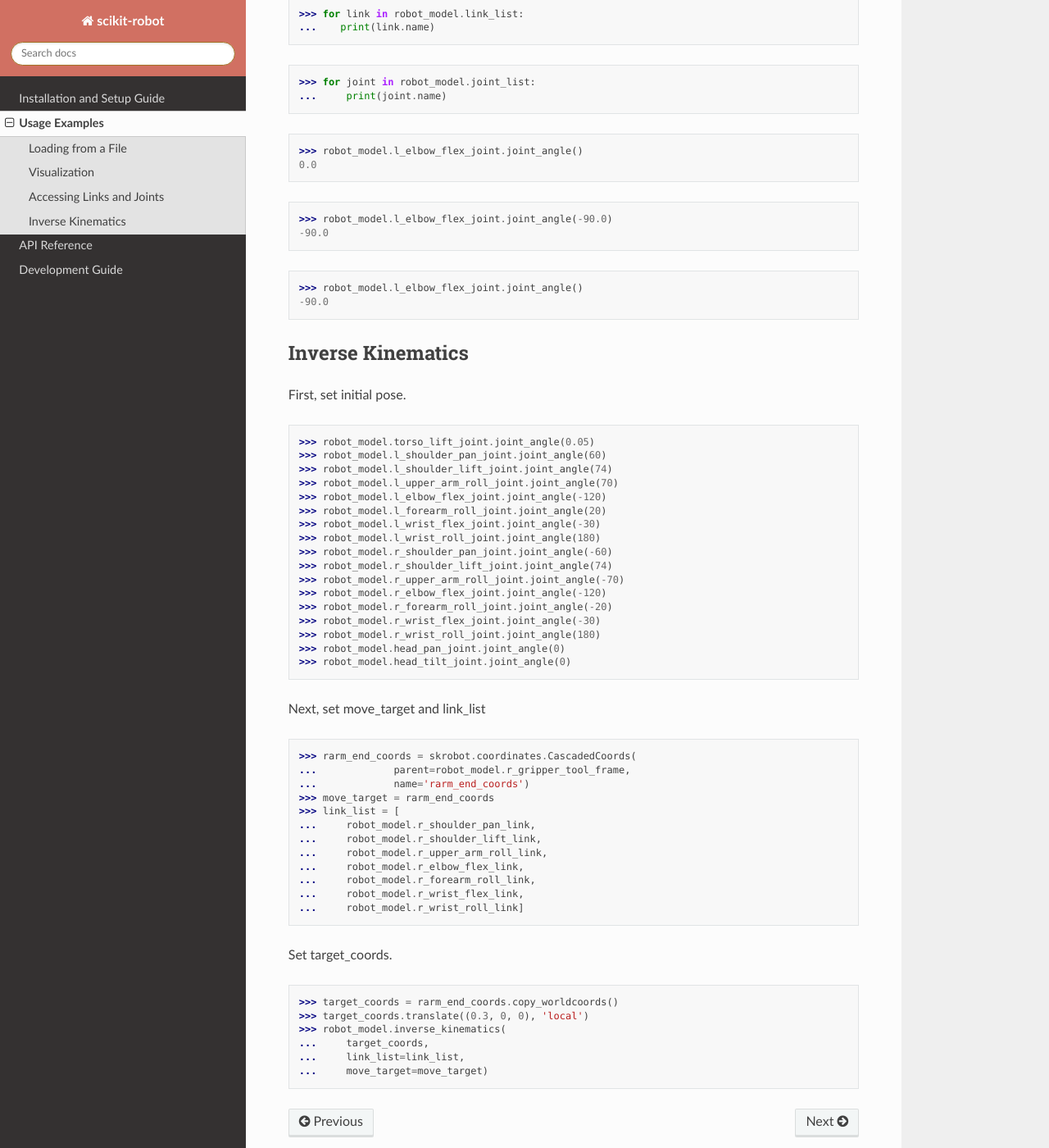
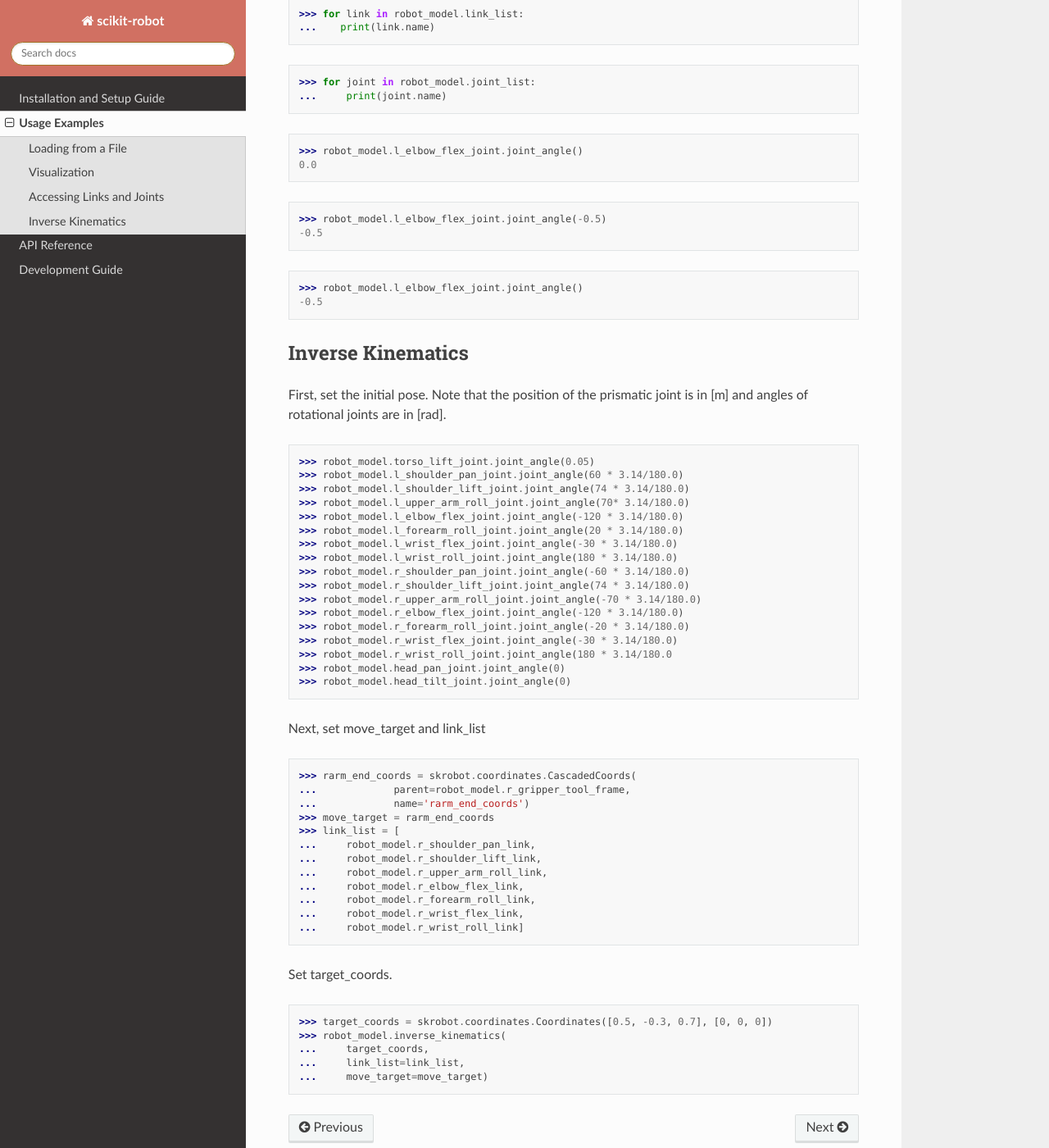
Before and after one commit to iory/scikit-robot, a Sphinx documentation site: the page built from docs/source/examples/index.rst, in a window 1280 px wide and 1400 px high, scrolled down 825 px. Shown: the whole window at 82% size. Built offline with Sphinx 7.4.7 and the Read the Docs theme 2.0.0, drawn with Linux system fonts in a browser that asks for light colours.

Commit message:
Fixed doc. deg -> rad

```diff
--- a/docs/source/examples/index.rst
+++ b/docs/source/examples/index.rst
@@ -44,32 +44,32 @@ You have direct access to link and joint information.
 >>> robot_model.l_elbow_flex_joint.joint_angle()
 0.0
 
->>> robot_model.l_elbow_flex_joint.joint_angle(-90.0)
--90.0
+>>> robot_model.l_elbow_flex_joint.joint_angle(-0.5)
+-0.5
 
 >>> robot_model.l_elbow_flex_joint.joint_angle()
--90.0
+-0.5
 
 Inverse Kinematics
 ------------------
 
-First, set initial pose.
+First, set the initial pose. Note that the position of the prismatic joint is in [m] and angles of rotational joints are in [rad].
 
 >>> robot_model.torso_lift_joint.joint_angle(0.05)
->>> robot_model.l_shoulder_pan_joint.joint_angle(60)
->>> robot_model.l_shoulder_lift_joint.joint_angle(74)
->>> robot_model.l_upper_arm_roll_joint.joint_angle(70)
->>> robot_model.l_elbow_flex_joint.joint_angle(-120)
->>> robot_model.l_forearm_roll_joint.joint_angle(20)
->>> robot_model.l_wrist_flex_joint.joint_angle(-30)
->>> robot_model.l_wrist_roll_joint.joint_angle(180)
->>> robot_model.r_shoulder_pan_joint.joint_angle(-60)
->>> robot_model.r_shoulder_lift_joint.joint_angle(74)
->>> robot_model.r_upper_arm_roll_joint.joint_angle(-70)
->>> robot_model.r_elbow_flex_joint.joint_angle(-120)
->>> robot_model.r_forearm_roll_joint.joint_angle(-20)
->>> robot_model.r_wrist_flex_joint.joint_angle(-30)
->>> robot_model.r_wrist_roll_joint.joint_angle(180)
+>>> robot_model.l_shoulder_pan_joint.joint_angle(60 * 3.14/180.0)
+>>> robot_model.l_shoulder_lift_joint.joint_angle(74 * 3.14/180.0)
+>>> robot_model.l_upper_arm_roll_joint.joint_angle(70* 3.14/180.0)
+>>> robot_model.l_elbow_flex_joint.joint_angle(-120 * 3.14/180.0)
+>>> robot_model.l_forearm_roll_joint.joint_angle(20 * 3.14/180.0)
+>>> robot_model.l_wrist_flex_joint.joint_angle(-30 * 3.14/180.0)
+>>> robot_model.l_wrist_roll_joint.joint_angle(180 * 3.14/180.0)
+>>> robot_model.r_shoulder_pan_joint.joint_angle(-60 * 3.14/180.0)
+>>> robot_model.r_shoulder_lift_joint.joint_angle(74 * 3.14/180.0)
+>>> robot_model.r_upper_arm_roll_joint.joint_angle(-70 * 3.14/180.0)
+>>> robot_model.r_elbow_flex_joint.joint_angle(-120 * 3.14/180.0)
+>>> robot_model.r_forearm_roll_joint.joint_angle(-20 * 3.14/180.0)
+>>> robot_model.r_wrist_flex_joint.joint_angle(-30 * 3.14/180.0)
+>>> robot_model.r_wrist_roll_joint.joint_angle(180 * 3.14/180.0
 >>> robot_model.head_pan_joint.joint_angle(0)
 >>> robot_model.head_tilt_joint.joint_angle(0)
 
@@ -90,8 +90,7 @@ Next, set move_target and link_list
 
 Set target_coords.
 
->>> target_coords = rarm_end_coords.copy_worldcoords()
->>> target_coords.translate((0.3, 0, 0), 'local')
+>>> target_coords = skrobot.coordinates.Coordinates([0.5, -0.3, 0.7], [0, 0, 0])
 >>> robot_model.inverse_kinematics(
 ...     target_coords,
 ...     link_list=link_list,
```
